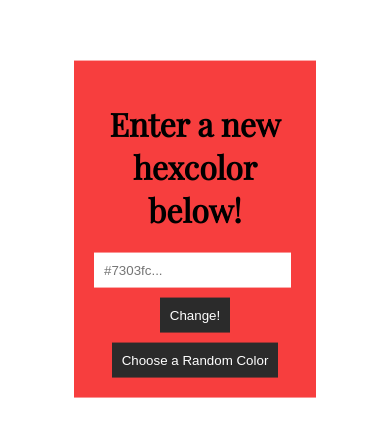
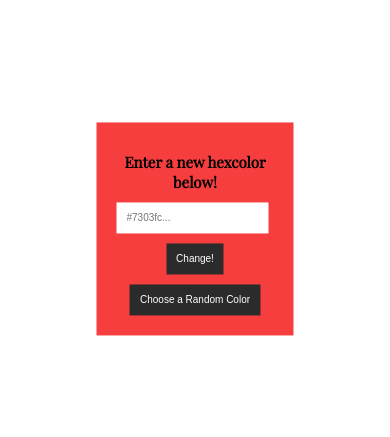
Before and after one commit to JonnyMate/Apex-Color, a plain HTML site: page index.html in a window 390 px wide. Shown: the part 193-630 px from the top of the page. Drawn offline with nearby package versions, Linux system fonts and the light colour scheme.

Commit message:
Media query added

```diff
--- a/style.scss
+++ b/style.scss
@@ -66,3 +66,23 @@ button {
   z-index: -1;
   transition: height 2s, width 2s;
 }
+
+@media (max-width: 500px) {
+  #container {
+    h1 {
+      font-size: 15px;
+    }
+
+    input {
+      padding: 10px;
+      font-size: 10px;
+    }
+
+    #input-btn,
+    #random-btn {
+      font-size: 10px;
+      padding: 10px;
+      margin-top: 5px auto;
+    }
+  }
+}
```
Also changed, not shown: style.css, 1 other file.
